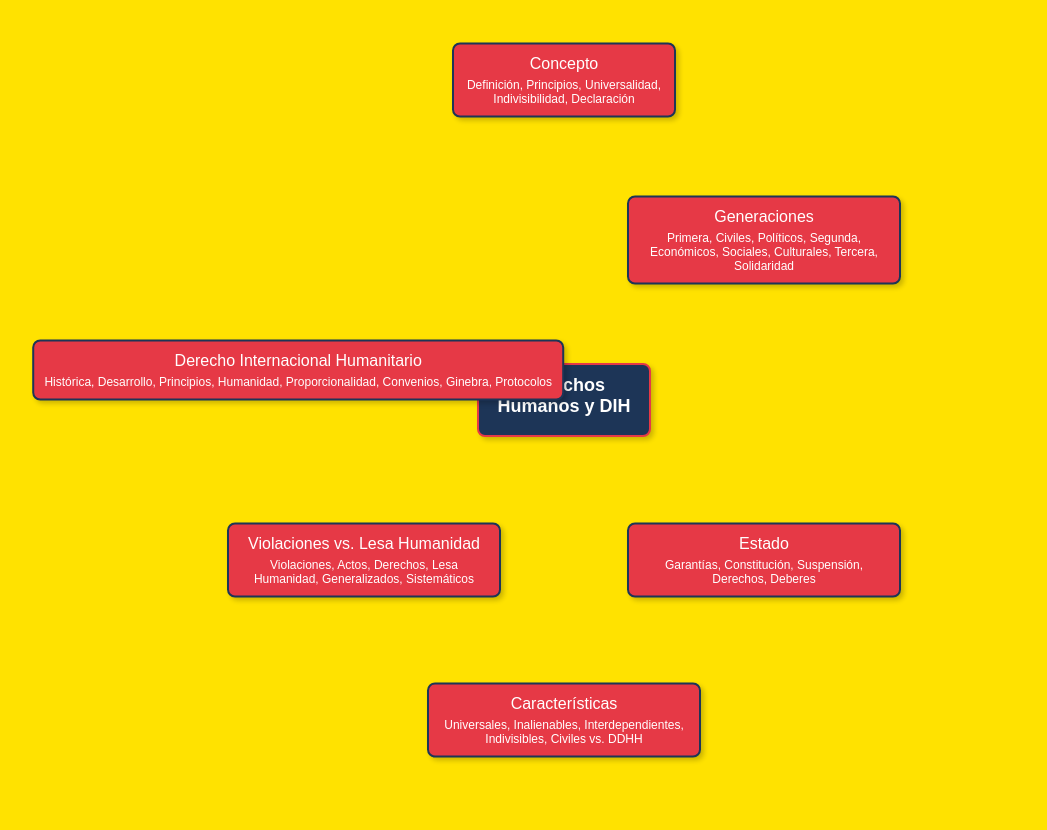
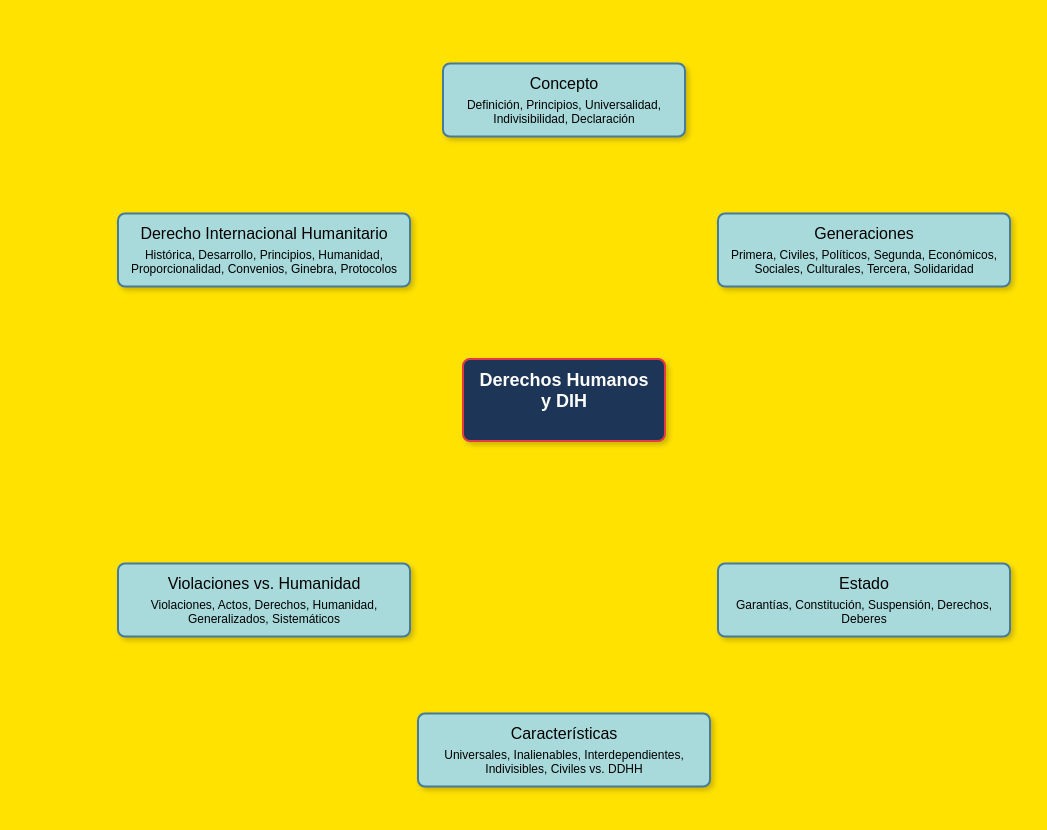
Before and after one commit to starboyCH/Mapa-mental, a plain HTML site: page index.html in a window 1280 px wide. Shown: the whole page, without its empty margins (76-1123 px from the left). Before the commit the page ends 800 px from the top, so only its background shows below. Drawn offline with Linux system fonts and the light colour scheme.

Commit message:
Add files via upload

```diff
--- a/index.html
+++ b/index.html
@@ -31,8 +31,8 @@
         </div>
 
         <div class="nodo secundario" id="violaciones">
-            Violaciones vs. Lesa Humanidad
-            <div class="nodo-terminos">Violaciones, Actos, Derechos, Lesa Humanidad, Generalizados, Sistemáticos</div>
+            Violaciones vs. Humanidad
+            <div class="nodo-terminos">Violaciones, Actos, Derechos, Humanidad, Generalizados, Sistemáticos</div>
         </div>
 
         <div class="nodo secundario" id="dih">
--- a/styles.css
+++ b/styles.css
@@ -1,6 +1,6 @@
 body {
     font-family: Arial, sans-serif;
-    background-color: #ffe200;
+    background-color: #ffe200; /* Amarillo */
     display: flex;
     justify-content: center;
     align-items: center;
@@ -11,8 +11,8 @@ body {
 
 .mapa-mental {
     position: relative;
-    width: 800px;
-    height: 800px;
+    width: 1000px;
+    height: 1000px;
     display: flex;
     justify-content: center;
     align-items: center;
@@ -21,7 +21,7 @@ body {
 .nodo {
     position: absolute;
     background-color: #e63946; /* Rojo */
-    color: #fff;
+    color: #000;
     border: 2px solid #1d3557; /* Azul oscuro */
     border-radius: 8px;
     padding: 10px;
@@ -33,8 +33,8 @@ body {
 .principal {
     font-size: 18px;
     font-weight: bold;
-    width: 150px;
-    height: 50px;
+    width: 180px;
+    height: 60px;
     top: 50%;
     left: 50%;
     background-color: #1d3557; /* Azul oscuro */
@@ -47,9 +47,21 @@ body {
     margin-top: 5px;
 }
 
-#concepto { top: 10%; left: 50%; width: 200px; }
-#generaciones { top: 30%; left: 75%; width: 250px; }
-#responsabilidad { top: 70%; left: 75%; width: 250px; }
-#caracteristicas { top: 90%; left: 50%; width: 250px; }
-#violaciones { top: 70%; left: 25%; width: 250px; }
-#dih { to
+#concepto { top: 20%; left: 50%; width: 220px; }
+#generaciones { top: 35%; left: 80%; width: 270px; }
+#responsabilidad { top: 70%; left: 80%; width: 270px; }
+#caracteristicas { top: 85%; left: 50%; width: 270px; }
+#violaciones { top: 70%; left: 20%; width: 270px; }
+#dih { top: 35%; left: 20%; width: 270px; }
+
+.secundario {
+    background-color: #a8dadc; /* Celeste */
+    border: 2px solid #457b9d; /* Azul */
+}
+
+.terciario {
+    background-color: #f1faee; /* Blanco */
+    color: #1d3557; /* Azul oscuro */
+    margin: 5px auto;
+    font-size: 10px;
+}
```
